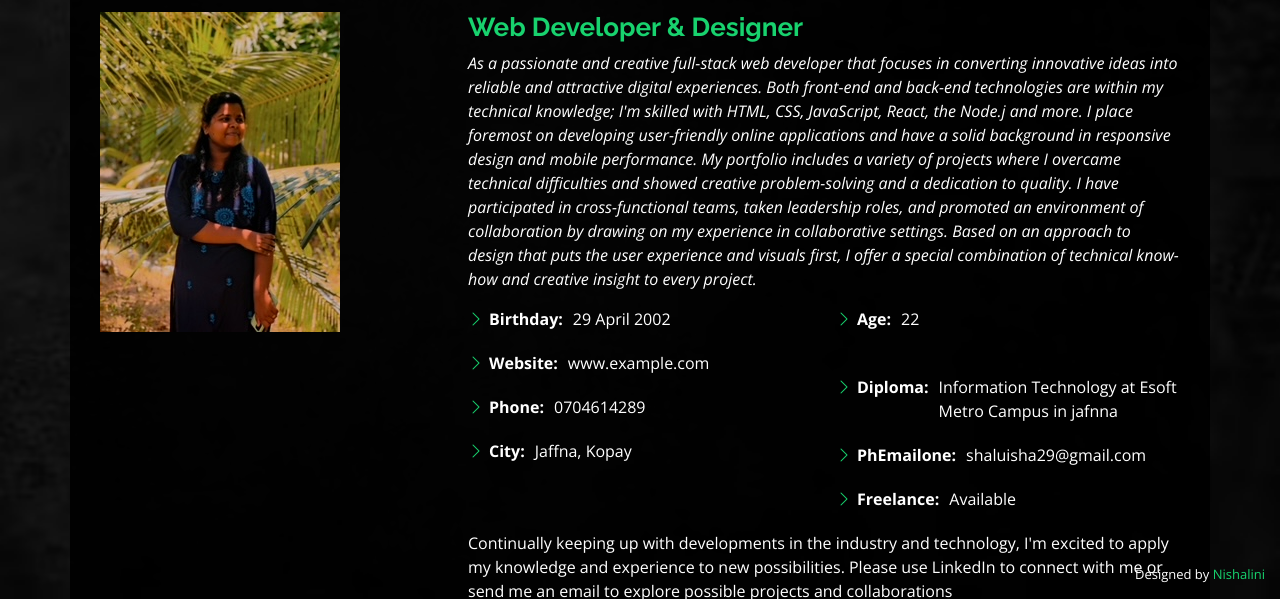
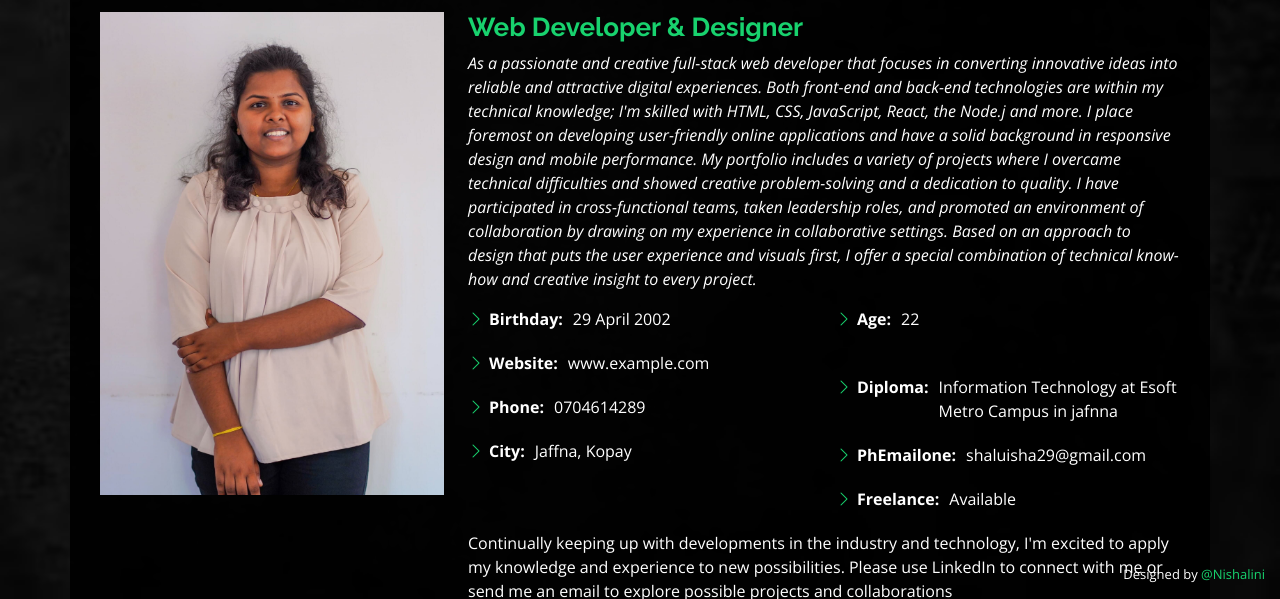
Before and after one commit to nishalini-c/portfolio, a plain HTML site: page index.html in a window 1280 px wide. Both pictures are taken after a click on the link "About". Shown: the part 201-800 px from the top of the page. Drawn offline with nearby package versions, Linux system fonts and the light colour scheme.

Commit message:
first commit

```diff
--- a/index.html
+++ b/index.html
@@ -82,7 +82,7 @@
 
       <div class="row">
         <div class="col-lg-4" data-aos="fade-right">
-          <img src="assets/img/image2.jpeg" class="img-fluid" alt="">
+          <img src="assets/img/shalu.jpg" class="img-fluid" alt="">
         </div>
         <div class="col-lg-8 pt-4 pt-lg-0 content" data-aos="fade-left">
           <h3>Web Developer &amp; Designer</h3>
@@ -778,7 +778,7 @@
     <!-- You can delete the links only if you purchased the pro version. -->
     <!-- Licensing information: https://bootstrapmade.com/license/ -->
     <!-- Purchase the pro version with working PHP/AJAX contact form: https://bootstrapmade.com/personal-free-resume-bootstrap-template/ -->
-    Designed by <a href="https://bootstrapmade.com/">Nishalini</a>
+    Designed by <a href="https://bootstrapmade.com/">@Nishalini</a>
   </div>
 
   <!-- Vendor JS Files -->
```
Also changed, not shown: assets/img/Nisha.jpg (added), assets/img/shalll.jpg (added), assets/img/shalu.jpg (added).
